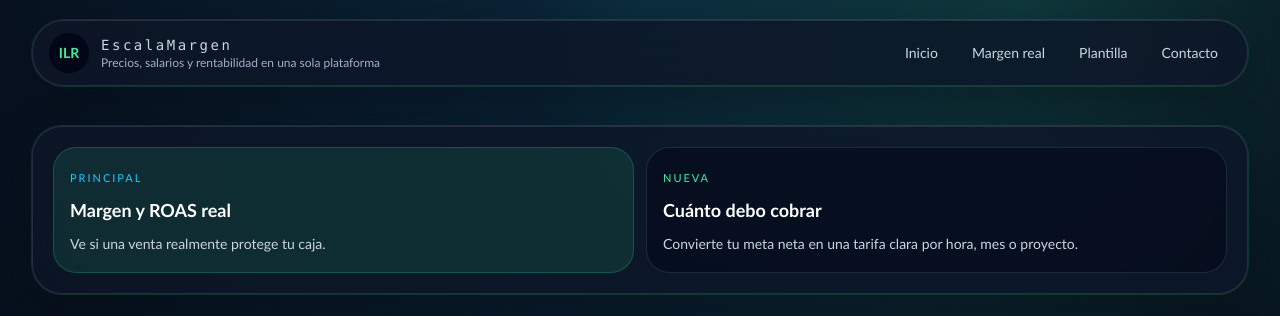
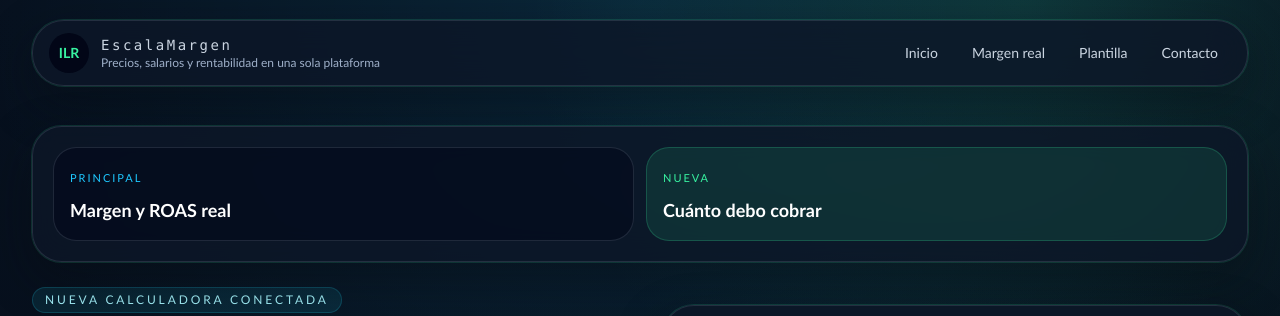
Before and after one commit to SamOkampo/calculadora-roa-sense, a website: page cuanto-debo-cobrar/index.html in a window 1280 px wide. Shown: the top 316 px of the page. Drawn offline with nearby package versions, Linux system fonts and the light colour scheme.

Commit message:
Highlight active calculator tab per page

```diff
--- a/cuanto-debo-cobrar/index.html
+++ b/cuanto-debo-cobrar/index.html
@@ -215,24 +215,19 @@ j=d.createElement(s),dl=l!='dataLayer'?'&l='+l:'';j.async=true;j.src=
         <div class="grid gap-3 md:grid-cols-2">
           <a
             href="/#calculadora"
-            class="rounded-[1.45rem] border border-accent/20 bg-accent/10 p-4 transition hover:border-accent/40 hover:bg-accent/15"
+            class="rounded-[1.45rem] border border-line bg-slate-950/45 p-4 transition hover:border-accent/30 hover:bg-slate-950/70"
           >
             <span class="text-[11px] uppercase tracking-[0.18em] text-accentSoft">Principal</span>
             <strong class="mt-2 block text-lg text-white">Margen y ROAS real</strong>
-            <span class="mt-2 block text-sm leading-6 text-slate-300">
-              Ve si una venta realmente protege tu caja.
-            </span>
           </a>
 
           <a
             href="/cuanto-debo-cobrar/"
-            class="rounded-[1.45rem] border border-line bg-slate-950/45 p-4 transition hover:border-accent/30 hover:bg-slate-950/70"
+            aria-current="page"
+            class="rounded-[1.45rem] border border-accent/20 bg-accent/10 p-4 transition hover:border-accent/40 hover:bg-accent/15"
           >
             <span class="text-[11px] uppercase tracking-[0.18em] text-accent">Nueva</span>
             <strong class="mt-2 block text-lg text-white">Cu&aacute;nto debo cobrar</strong>
-            <span class="mt-2 block text-sm leading-6 text-slate-300">
-              Convierte tu meta neta en una tarifa clara por hora, mes o proyecto.
-            </span>
           </a>
         </div>
       </section>
```
Also changed, not shown: index.html (+1 -6 lines).
